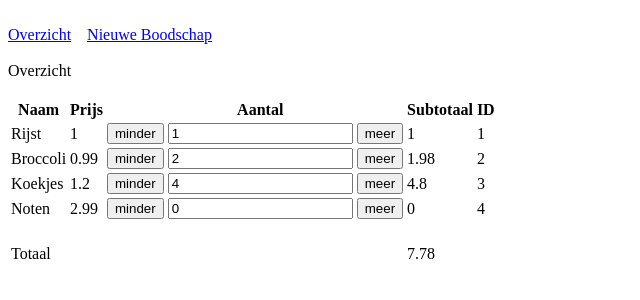
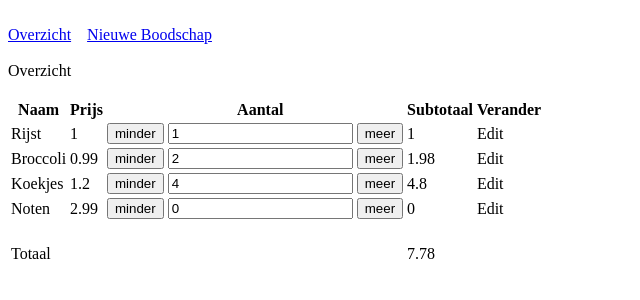
Before and after one commit to janderkkotlarski/vue_boodschappenlijst, a Vue app: page / in a window 1280 px wide. Shown: the top 300 px of the page, without its empty margins (0-640 px from the left). Built offline with nearby package versions, Linux system fonts and the light colour scheme.

Commit message:
Going to the edit section

```diff
--- a/src/components/GroceriesTable.vue
+++ b/src/components/GroceriesTable.vue
@@ -2,7 +2,7 @@
 import {computed} from 'vue';
 
 import {invisChar} from './constants.mjs';
-import {digitRounding} from './functions.mjs'
+import {digitRounding} from './functions.mjs';
 
 /// defineProps work like 'reactive'
 /// Proper name utilization
@@ -71,7 +71,7 @@ const checkNumber = (array, index) => {
             <th>Aantal</th>
             <th></th>
             <th>Subtotaal</th>
-            <th>ID</th>
+            <th>Verander</th>
         </tr>
         <!-- A grocery list table with different ways of changing the amounts -->
         <tr v-for="entry in props.groceryList" :key="entry.id">
@@ -88,7 +88,7 @@ const checkNumber = (array, index) => {
             </td>
             <td><button @click="plussing(props.groceryList, entry.id)">meer</button></td>
             <td>{{ digitRounding(entry.price * entry.amount, 2) }}</td>
-            <td>{{ entry.id }}</td>
+            <td>Edit</td>
         </tr>
         <tr>
             <td>{{ invisChar }}</td>
```
